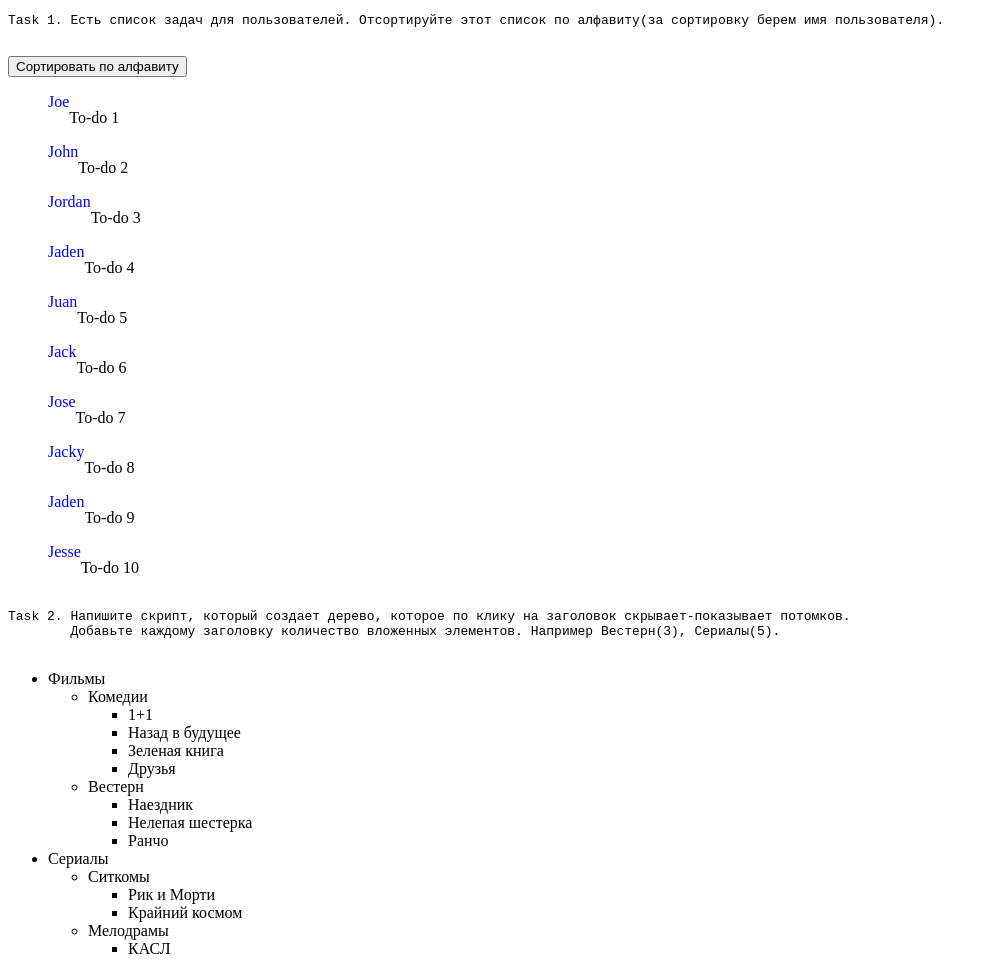
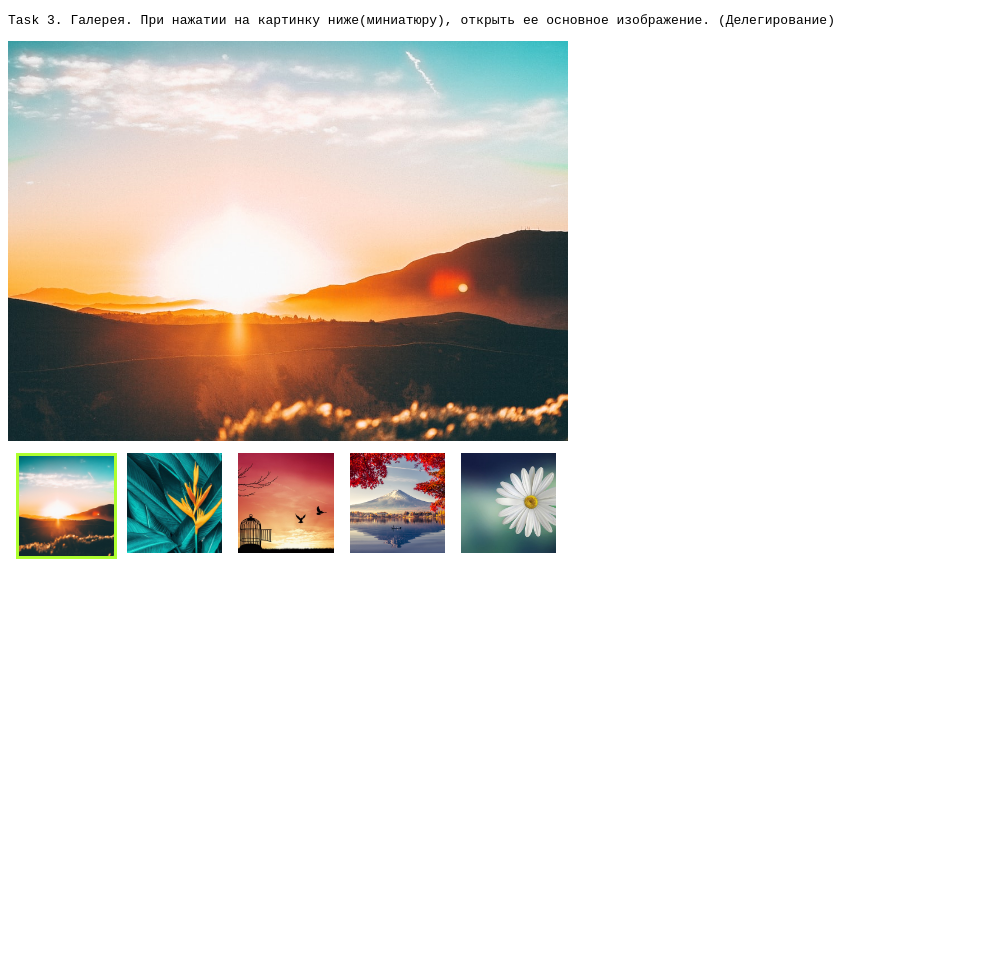
Before and after one commit to ejik-by/Dz, a plain HTML site: page Dz12/index.html in a window 1280 px wide. Shown: the top 961 px of the page, without its empty margins (0-990 px from the left). After the commit the page ends 800 px from the top, so only its background shows below. Drawn offline with Linux system fonts and the light colour scheme.

Commit message:
add dz12

```diff
--- a/Dz12/index.html
+++ b/Dz12/index.html
@@ -4,104 +4,104 @@
     <meta charset="UTF-8">
     <meta name="viewport" content="width=device-width, initial-scale=1.0">
     <title>Tasks(lesson12)</title>
-    <link rel="stylesheet" href="style.css">
+    <link rel="stylesheet" href="./style.css">
 
 </head>
 <body>
 
-    <pre>Task 1. Есть список задач для пользователей. Отсортируйте этот список по алфавиту(за сортировку берем имя пользователя).
-    </pre>
+<!--    <pre>Task 1. Есть список задач для пользователей. Отсортируйте этот список по алфавиту(за сортировку берем имя пользователя).  -->
+<!--    </pre>-->
 
-    <button id="sort">Сортировать по алфавиту</button>
+<!--    <button id="sort">Сортировать по алфавиту</button>-->
 
-    <ul id="todo" class="todo__list">
-        <li>
-            <span class="name">Joe</span>
-            <p>To-do 1</p>
-        </li>
-        <li>
-            <span class="name">John</span>
-            <p>To-do 2</p>
-        </li>
-        <li>
-            <span class="name">Jordan</span>
-            <p>To-do 3</p>
-        </li>
-        <li>
-            <span class="name">Jaden</span>
-            <p>To-do 4</p>
-        </li>
-        <li>
-            <span class="name">Juan</span>
-            <p>To-do 5</p>
-        </li>
-        <li>
-            <span class="name">Jack</span>
-            <p>To-do 6</p>
-        </li>
-        <li>
-            <span class="name">Jose</span>
-            <p>To-do 7</p>
-        </li>
-        <li>
-            <span class="name">Jacky</span>
-            <p>To-do 8</p>
-        </li>
-        <li>
-            <span class="name">Jaden</span>
-            <p>To-do 9</p>
-        </li>
-        <li>
-            <span class="name">Jesse</span>
-            <p>To-do 10</p>
-        </li>
-    </ul>
+<!--    <ul id="todo" class="todo__list">-->
+<!--        <li>-->
+<!--            <span class="name">Joe</span>-->
+<!--            <p>To-do 1</p>-->
+<!--        </li>-->
+<!--        <li>-->
+<!--            <span class="name">John</span>-->
+<!--            <p>To-do 2</p>-->
+<!--        </li>-->
+<!--        <li>-->
+<!--            <span class="name">Jordan</span>-->
+<!--            <p>To-do 3</p>-->
+<!--        </li>-->
+<!--        <li>-->
+<!--            <span class="name">Jaden</span>-->
+<!--            <p>To-do 4</p>-->
+<!--        </li>-->
+<!--        <li>-->
+<!--            <span class="name">Juan</span>-->
+<!--            <p>To-do 5</p>-->
+<!--        </li>-->
+<!--        <li>-->
+<!--            <span class="name">Jack</span>-->
+<!--            <p>To-do 6</p>-->
+<!--        </li>-->
+<!--        <li>-->
+<!--            <span class="name">Jose</span>-->
+<!--            <p>To-do 7</p>-->
+<!--        </li>-->
+<!--        <li>-->
+<!--            <span class="name">Jacky</span>-->
+<!--            <p>To-do 8</p>-->
+<!--        </li>-->
+<!--        <li>-->
+<!--            <span class="name">Jaden</span>-->
+<!--            <p>To-do 9</p>-->
+<!--        </li>-->
+<!--        <li>-->
+<!--            <span class="name">Jesse</span>-->
+<!--            <p>To-do 10</p>-->
+<!--        </li>-->
+<!--    </ul>-->
+<!--    -->
+<!--    <pre>Task 2. Напишите скрипт, который создает дерево, которое по клику на заголовок скрывает-показывает потомков.-->
+<!--        Добавьте каждому заголовку количество вложенных элементов. Например Вестерн(3), Сериалы(5).  -->
+<!--    </pre>-->
 
-    <pre>Task 2. Напишите скрипт, который создает дерево, которое по клику на заголовок скрывает-показывает потомков.
-        Добавьте каждому заголовку количество вложенных элементов. Например Вестерн(3), Сериалы(5).
-    </pre>
-
-    <ul class="tree__films" id="tree-films">
-        <li>Фильмы
-            <ul>
-                <li>Комедии
-                    <ul>
-                        <li>1+1</li>
-                        <li>Назад в будущее</li>
-                        <li>Зеленая книга</li>
-                        <li>Друзья</li>
-                    </ul>
-                </li>
-                <li>Вестерн
-                    <ul>
-                        <li>Наездник</li>
-                        <li>Нелепая шестерка</li>
-                        <li>Ранчо</li>
-                    </ul>
-                </li>
-            </ul>
-        </li>
-        <li>Сериалы
-            <ul>
-                <li>Ситкомы
-                    <ul>
-                        <li>Рик и Морти</li>
-                        <li>Крайний космом</li>
-                    </ul>
-                </li>
-                <li>Мелодрамы
-                    <ul>
-                        <li>КАСЛ</li>
-                    </ul>
-                </li>
-            </ul>
-        </li>
-    </ul>
+<!--    <ul class="tree__films" id="tree-films">-->
+<!--        <li>Фильмы-->
+<!--            <ul>-->
+<!--                <li>Комедии-->
+<!--                    <ul>-->
+<!--                        <li>1+1</li>-->
+<!--                        <li>Назад в будущее</li>-->
+<!--                        <li>Зеленая книга</li>-->
+<!--                        <li>Друзья</li>-->
+<!--                    </ul>-->
+<!--                </li>-->
+<!--                <li>Вестерн-->
+<!--                    <ul>-->
+<!--                        <li>Наездник</li>-->
+<!--                        <li>Нелепая шестерка</li>-->
+<!--                        <li>Ранчо</li>-->
+<!--                    </ul>-->
+<!--                </li>-->
+<!--            </ul>-->
+<!--        </li>-->
+<!--        <li>Сериалы-->
+<!--            <ul>-->
+<!--                <li>Ситкомы-->
+<!--                    <ul>-->
+<!--                        <li>Рик и Морти</li>-->
+<!--                        <li>Крайний космом</li>-->
+<!--                    </ul>-->
+<!--                </li>-->
+<!--                <li>Мелодрамы-->
+<!--                    <ul>-->
+<!--                        <li>КАСЛ</li>-->
+<!--                    </ul>-->
+<!--                </li>-->
+<!--            </ul>-->
+<!--        </li>-->
+<!--    </ul>-->
 
 
-    <br>
-    <br>
-    <br>
+<!--    <br>-->
+<!--    <br>-->
+<!--    <br>-->
 
     <pre>Task 3. Галерея. При нажатии на картинку ниже(миниатюру), открыть ее основное изображение. (Делегирование)</pre>
 
@@ -110,12 +110,12 @@
         <div class="photo">
             <img src="images/photo1.jpeg" alt="example">
         </div>
-        <div class="image active-image"><img src="images/photo1.jpeg" alt="example"></div>
+        <div class="image"><img class="active-image" src="images/photo1.jpeg" alt="example"></div>
         <div class="image"><img src="images/photo2.jpeg" alt="example"></div>
         <div class="image"><img src="images/photo3.jpeg" alt="example"></div>
         <div class="image"><img src="images/photo4.jpeg" alt="example"></div>
         <div class="image"><img src="images/photo5.jpeg" alt="example"></div>
     </div>
-<script src="task2.js"></script>
+<script src="task3.js"></script>
 </body>
 </html>
```
